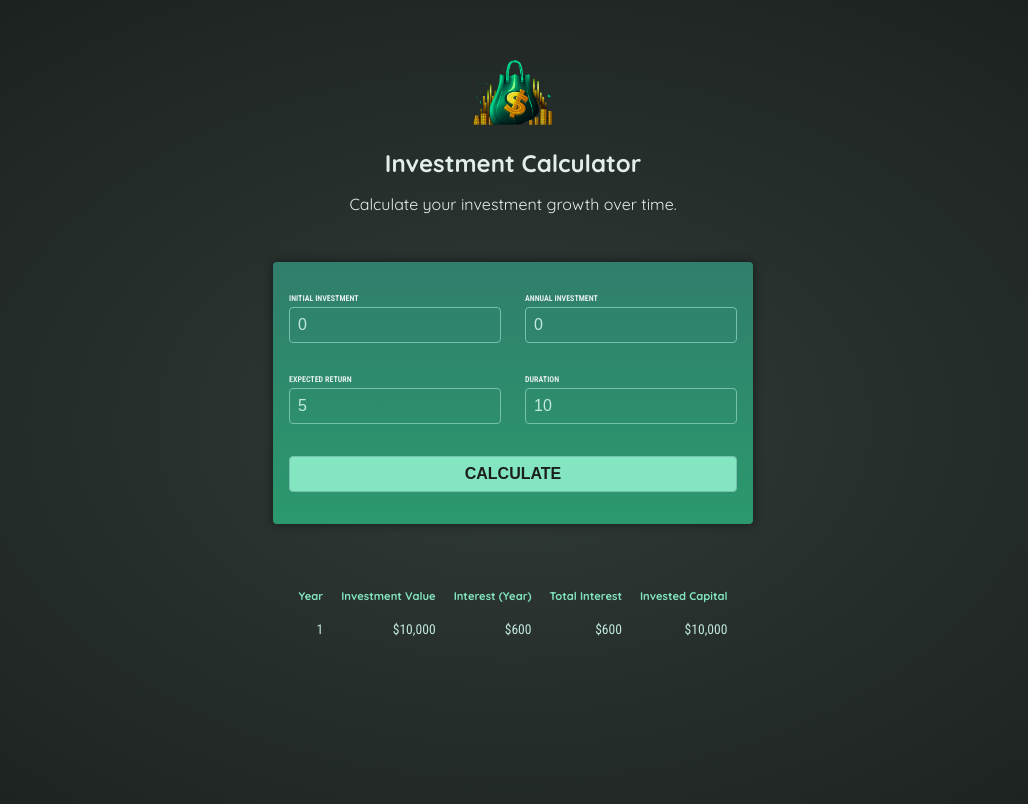
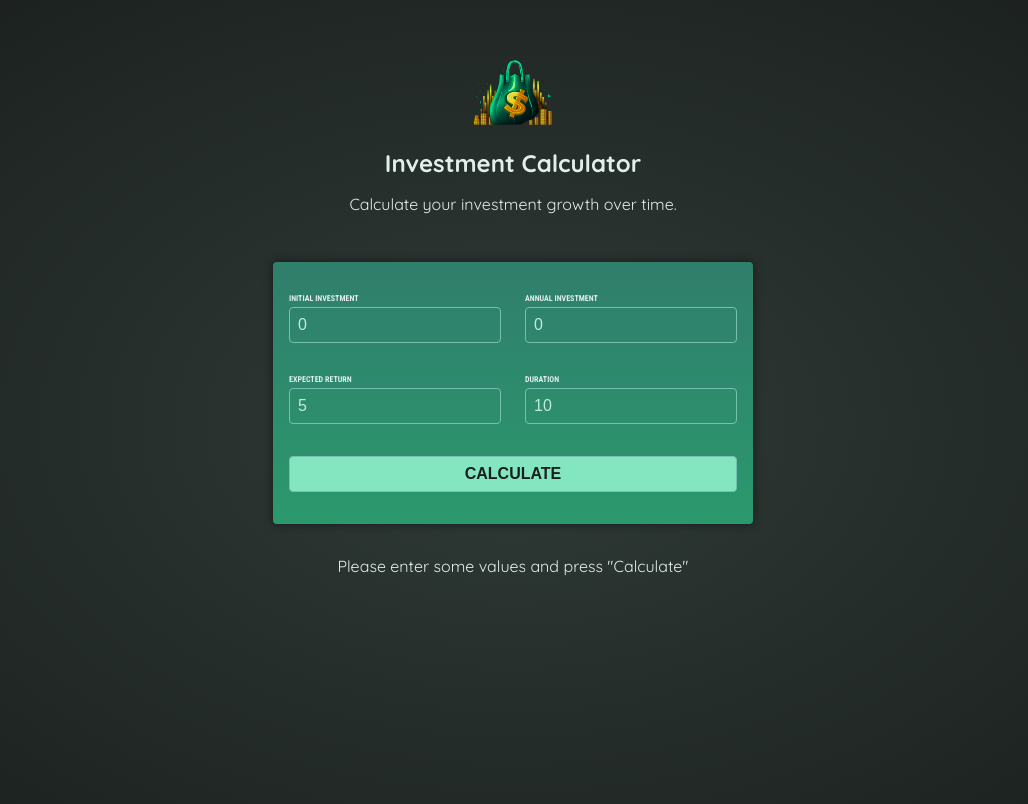
Before and after one commit to R06NV4LDR/02-investment-calculator, an Angular app: page / in a window 1280 px wide. Shown: the top 804 px of the page, without its empty margins (127-1155 px from the left). Built offline with nearby package versions, Linux system fonts and the light colour scheme.

Commit message:
investment-result | try to fix the signal error  | tbc

```diff
--- a/src/app/investment-results/investment-results.component.html
+++ b/src/app/investment-results/investment-results.component.html
@@ -1,5 +1,5 @@
-@if (!results) {
-    <p>Please enter some values and press "Calculate"</p>
+@if (!results()) {
+    <p class="center">Please enter some values and press "Calculate"</p>
 } @else {
 <table>
   <thead>
@@ -13,11 +13,15 @@
   </thead>
   <tbody>
     <tr>
-      <td>1</td>
-      <td>$10,000</td>
-      <td>$600</td>
-      <td>$600</td>
-      <td>$10,000</td>
+  @for (result of results(); track result.year) {
+    <tr>
+        <td>{{ result.year }}</td>
+        <td>{{ result.investmentValue | currency }}</td>
+        <td>{{ result.interestYear | currency }}</td>
+        <td>{{ result.totalInterest | currency }}</td>
+        <td>{{ result.investedCapital | currency }}</td>
+    </tr>
+  }
     </tr>
   </tbody>
 </table>
```
Also changed, not shown: src/app/investment-results/investment-results.component.ts (+6 -3 lines).
